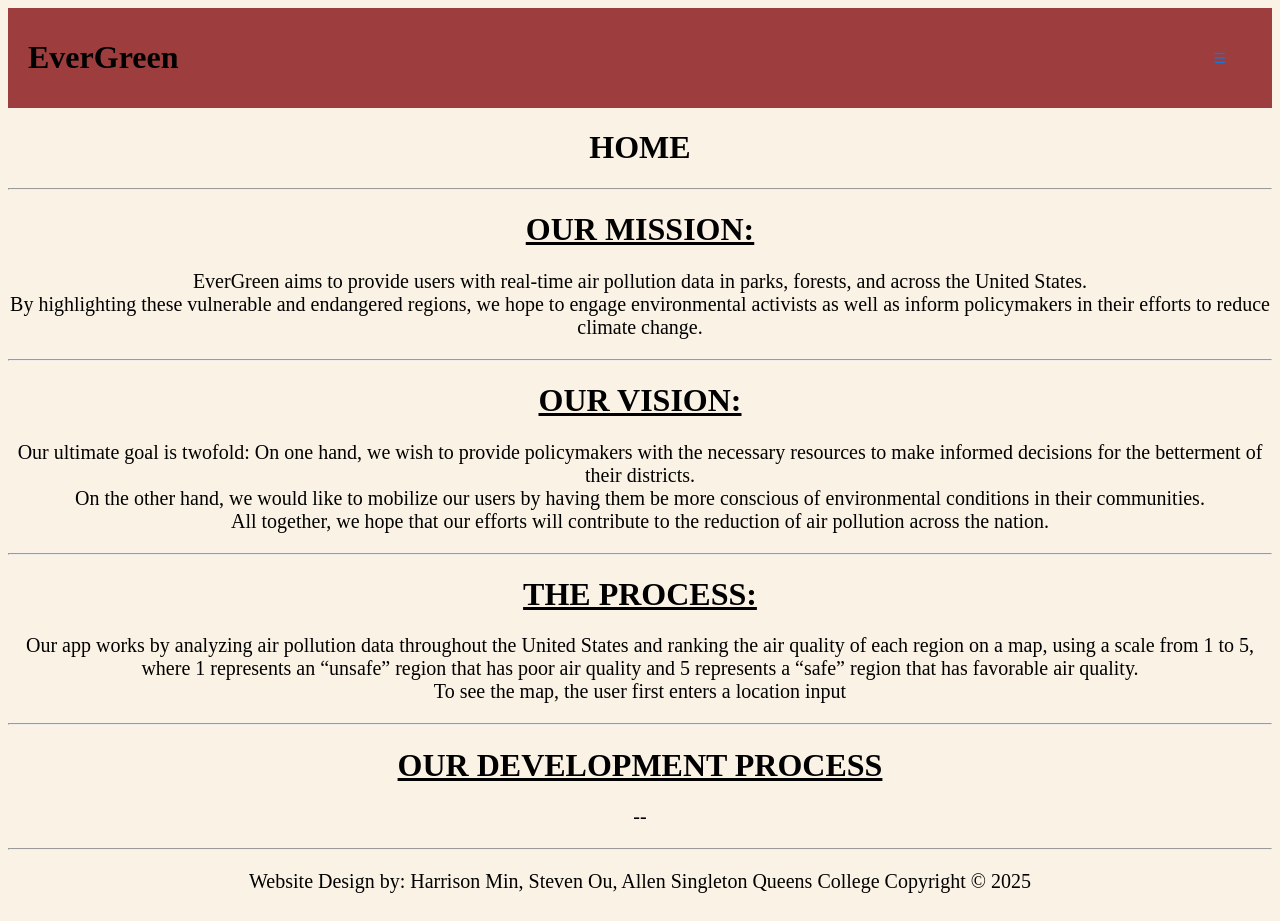
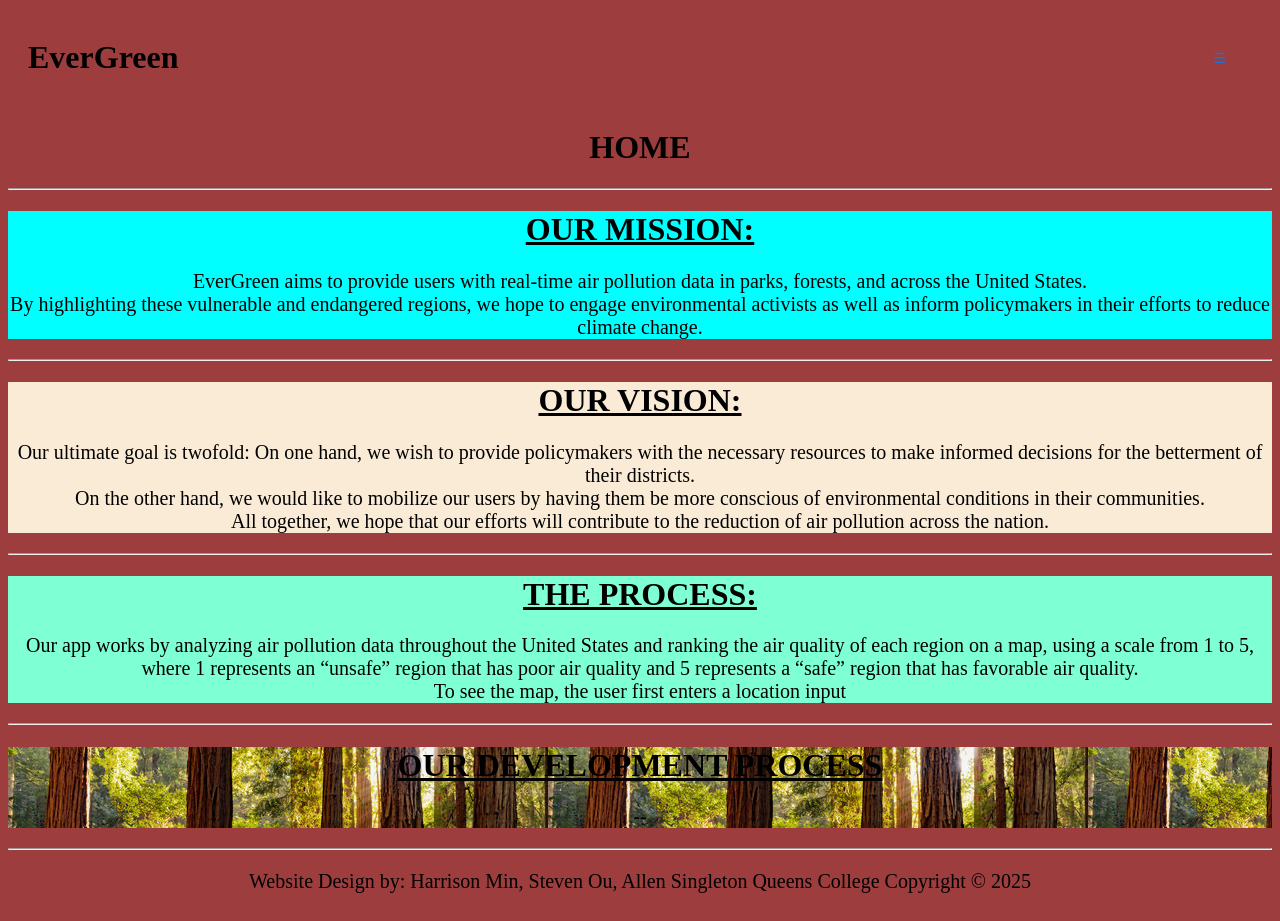
Before and after one commit to Allens124/EverGreenFrontend, a Next.js app in the folder ever/: page / in a window 1280 px wide. Built offline with nearby package versions, Linux system fonts and the light colour scheme.

Commit message:
creating class and background colors

```diff
--- a/ever/app/globals.css
+++ b/ever/app/globals.css
@@ -8,7 +8,9 @@ body {
 * {
   box-sizing: border-box;
 }
-
+.luck{
+  background-color: #9d3d3d;
+}
 .up{
   display: flex;
   justify-content: space-between; /* Moves title left, menu right */
@@ -77,9 +79,9 @@ body {
   font-family: "cursive";
 }
 
-.a{
-  /*background-color:red;*/
-  /*background-image: url("/images/image1.png");*/
+#a{
+  background-color:red;
+  background-image: url("/images/image1.png");
 }
 
 .toggle{
@@ -89,3 +91,16 @@ body {
   cursor: pointer;
   padding: 10px;
 }
+
+.b{
+  background-color: aqua;
+}
+.c{
+  background-color: antiquewhite;
+}
+.d{
+  background-color:aquamarine;
+}
+.e{
+
+}
--- a/ever/app/layout.js
+++ b/ever/app/layout.js
@@ -19,7 +19,7 @@ export const metadata = {
 export default function RootLayout({ children }) {
   return (
     <html lang="en">
-      <body>
+      <body className="luck">
         {children}
       </body>
     </html>
--- a/ever/app/page.js
+++ b/ever/app/page.js
@@ -27,20 +27,20 @@ export default function Home() {
       </Box>
         <h1 style={{textAlign:"center"}}>HOME</h1>
         <hr/>
-        <Box>
+        <Box className="b">
           <h1 className="xu">OUR MISSION:</h1>
           <p>EverGreen aims to provide users with real-time air pollution data in parks, forests, and across the United States. <br/>
             By highlighting these vulnerable and endangered regions, we hope to engage environmental activists as well as inform policymakers in their efforts to reduce climate change.</p>
         </Box>
         <hr/>
-        <Box>
+        <Box className="c">
           <h1 className="xu">OUR VISION:</h1>
           <p>Our ultimate goal is twofold: On one hand, we wish to provide policymakers with the necessary resources to make informed decisions for the betterment of their districts. <br/>
             On the other hand, we would like to mobilize our users by having them be more conscious of environmental conditions in their communities. <br/>
             All together, we hope that our efforts will contribute to the reduction of air pollution across the nation.</p>
         </Box>
         <hr/>
-        <Box>
+        <Box className="d">
           <h1 className="xu">THE PROCESS:</h1>
           <p>Our app works by analyzing air pollution data throughout the United States and ranking the air quality of each region on a map, using a scale from 1 to 5, where 1 represents an “unsafe” region that has poor air quality and 5 represents a “safe” region that has favorable air quality.
           <br/>To see the map, the user first enters a location input</p>
@@ -51,7 +51,7 @@ export default function Home() {
           <p>--</p>
         </Box>
         <hr/>
-        <footer>
+        <footer className="e">
         <p>Website Design by: Harrison Min, Steven Ou, Allen Singleton Queens College  Copyright © 2025 </p>
         </footer>
 
```
